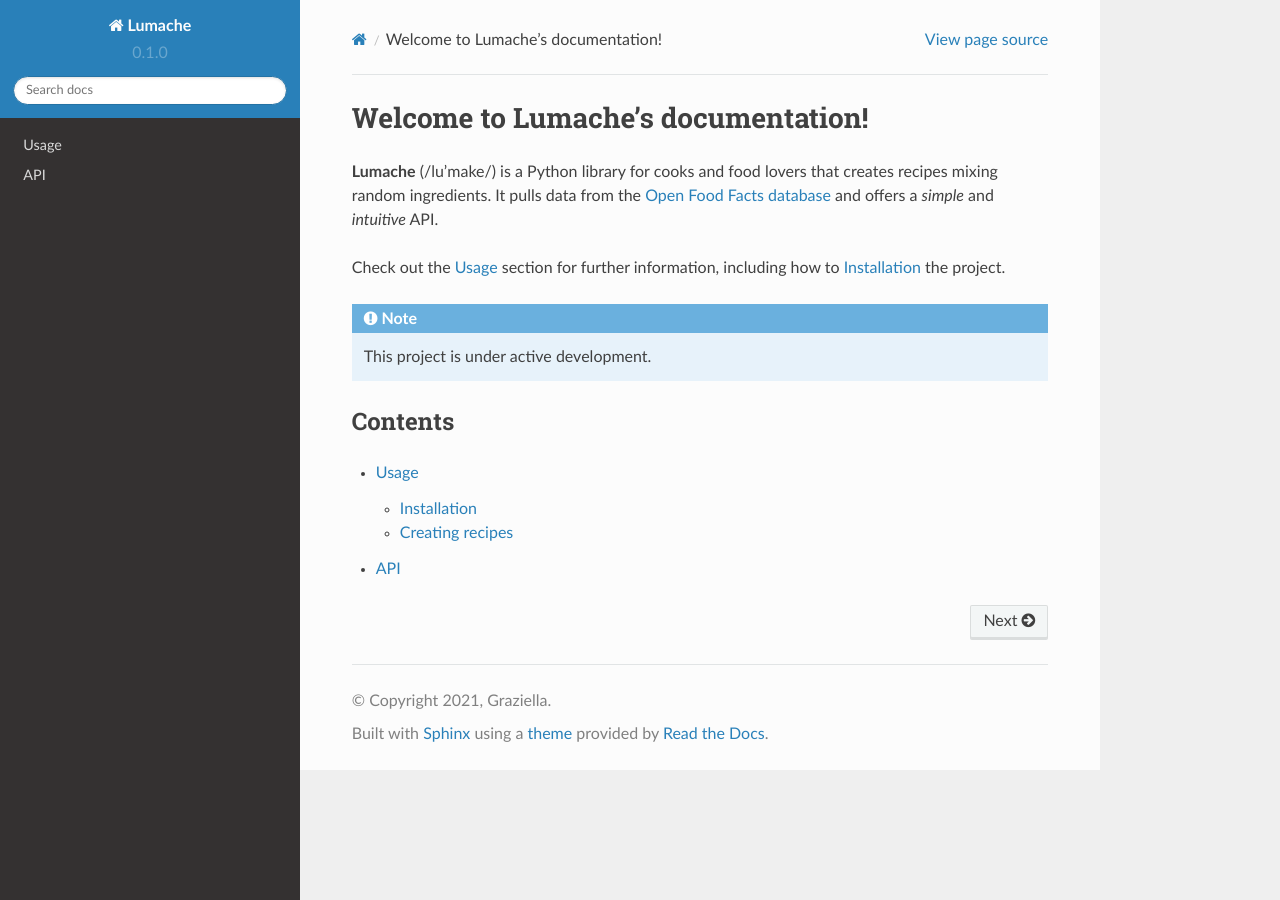
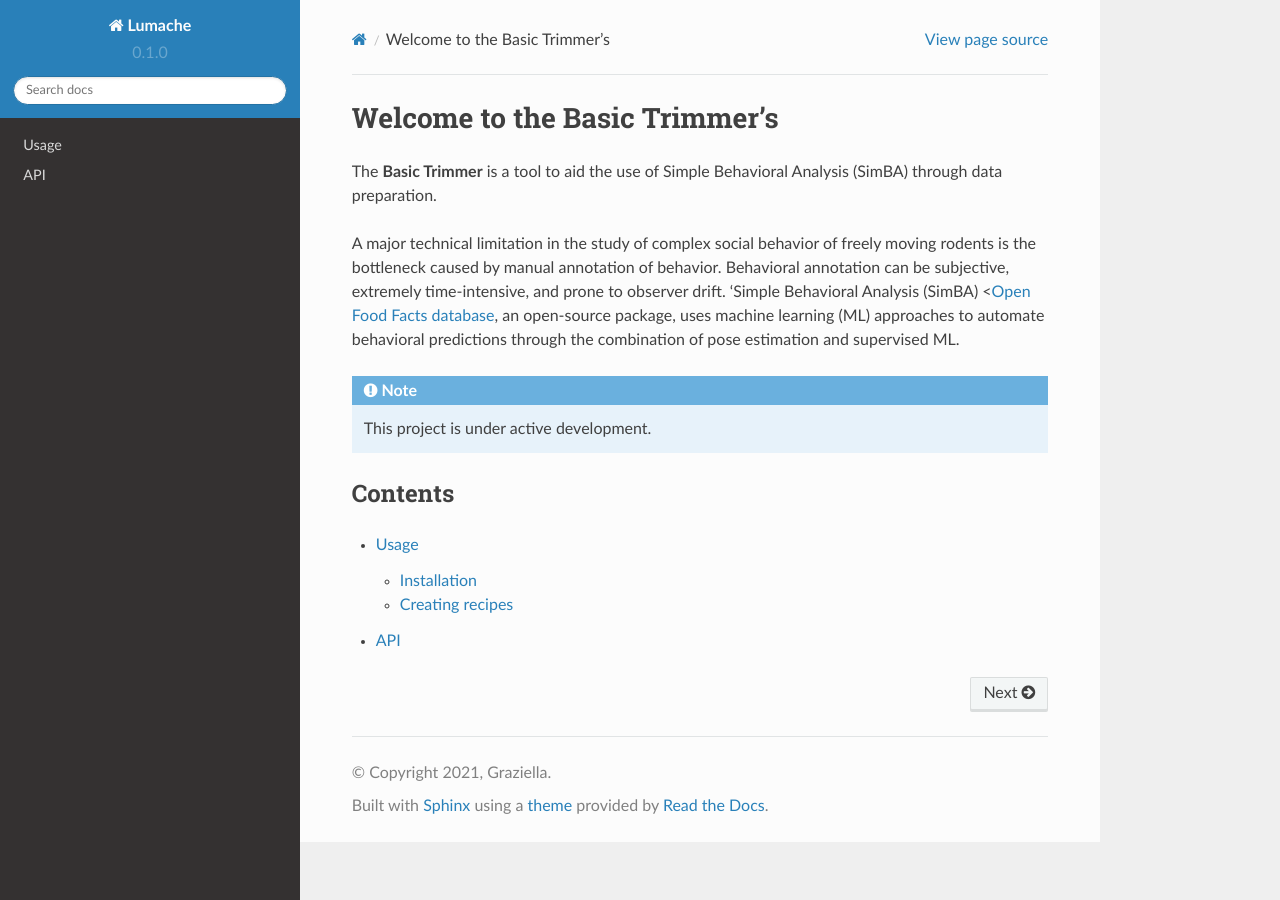
Before and after one commit to virginiavw/rtd-tutorial, a Sphinx documentation site: the page built from docs/source/index.rst, in a window 1280 px wide. Built offline with Sphinx 7.4.7 and the Read the Docs theme 2.0.0, drawn with Linux system fonts in a browser that asks for light colours.

Commit message:
Update index.rst

```diff
--- a/docs/source/index.rst
+++ b/docs/source/index.rst
@@ -1,13 +1,9 @@
-Welcome to Lumache's documentation!
+Welcome to the Basic Trimmer's
 ===================================
 
-**Lumache** (/lu'make/) is a Python library for cooks and food lovers
-that creates recipes mixing random ingredients.
-It pulls data from the `Open Food Facts database <https://world.openfoodfacts.org/>`_
-and offers a *simple* and *intuitive* API.
+The **Basic Trimmer** is a tool to aid the use of Simple Behavioral Analysis (SimBA) through data preparation.
 
-Check out the :doc:`usage` section for further information, including
-how to :ref:`installation` the project.
+A major technical limitation in the study of complex social behavior of freely moving rodents is the bottleneck caused by manual annotation of behavior. Behavioral annotation can be subjective, extremely time-intensive, and prone to observer drift. 'Simple Behavioral Analysis (SimBA) <`Open Food Facts database <https://world.openfoodfacts.org/>`_, an open-source package, uses machine learning (ML) approaches to automate behavioral predictions through the combination of pose estimation and supervised ML.
 
 .. note::
 
```
